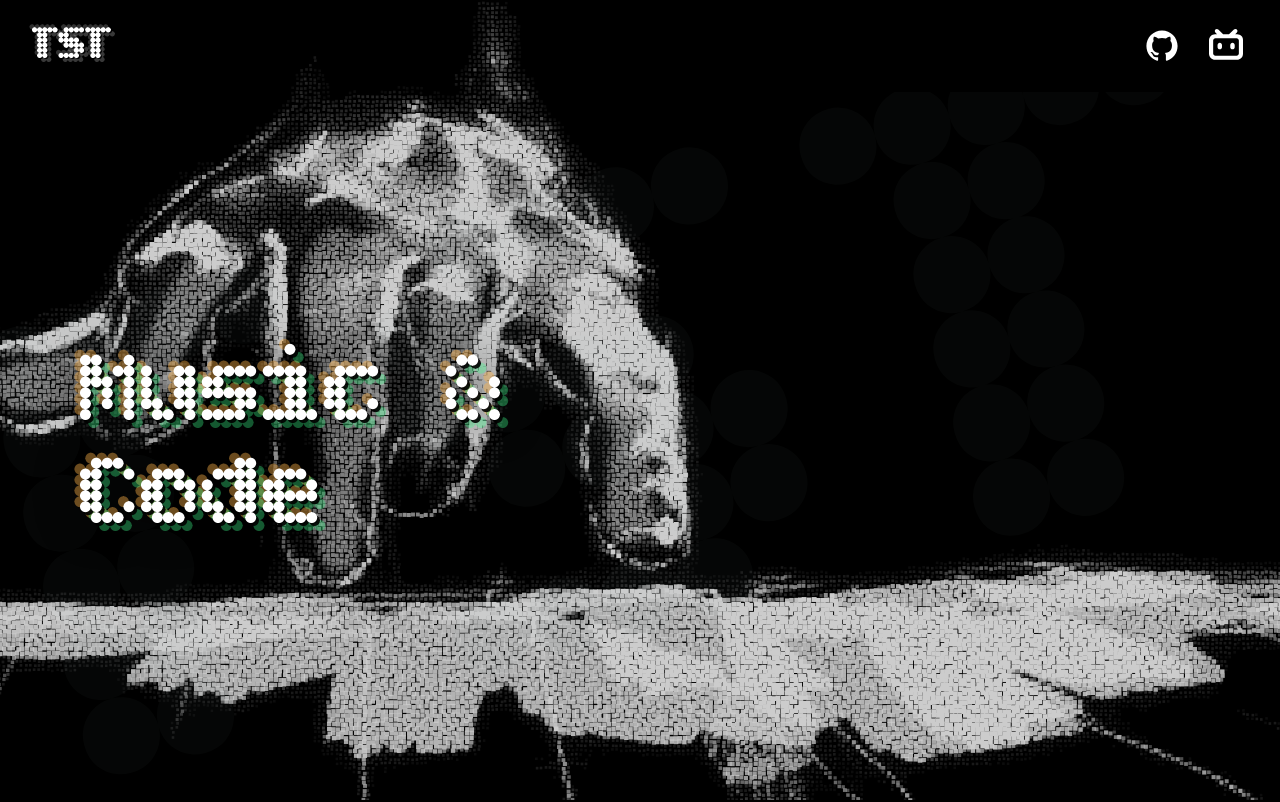
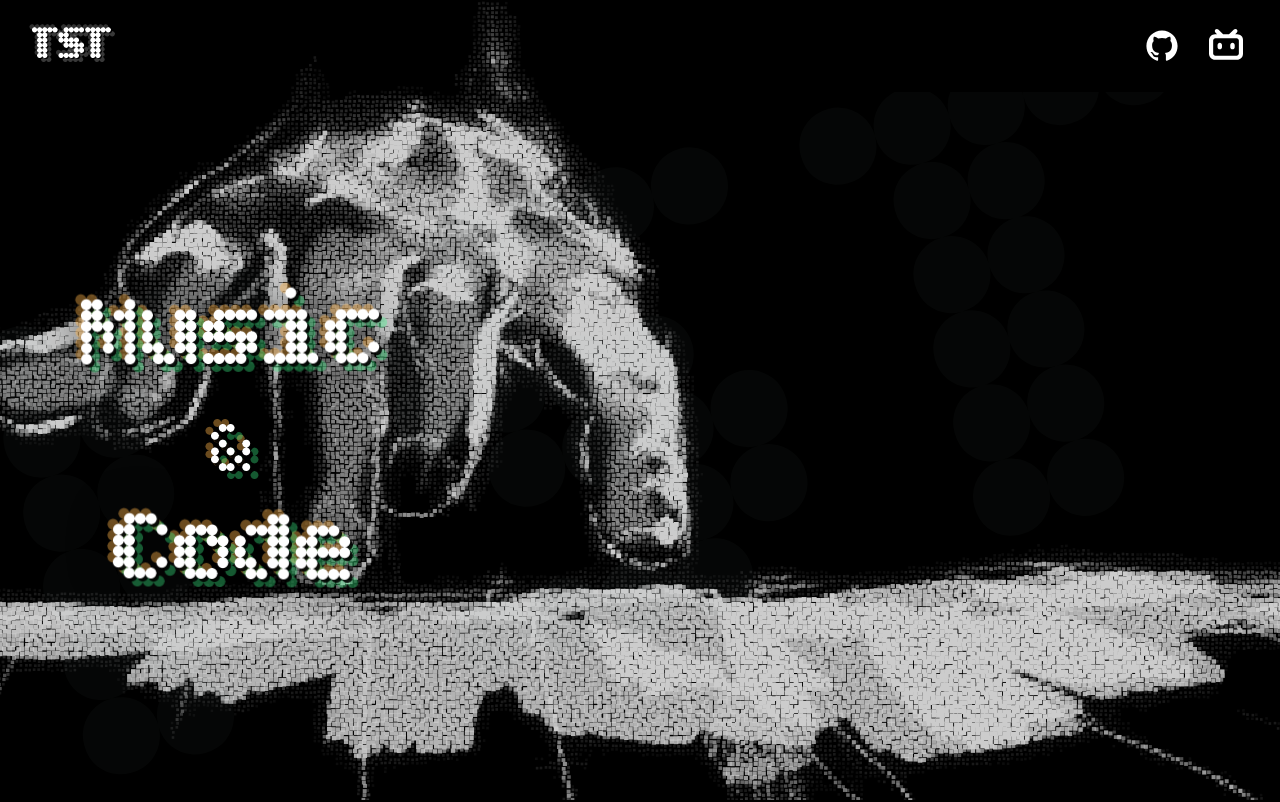
Before and after one commit to exxxdox/tst-web, a Vue app: page / in a window 1280 px wide. Shown: the top 802 px of the page. Built offline with nearby package versions, Linux system fonts and the light colour scheme.

Commit message:
feat(home): animate hero section links

```diff
--- a/src/views/Home.vue
+++ b/src/views/Home.vue
@@ -62,10 +62,14 @@ onBeforeUnmount(() => {
         <!-- 标题直接承担两个区块入口，避免重复 CTA。 -->
         <h1 id="home-title" class="hero__mark">
           <AppLink class="hero__mark-link" :to="{ name: 'Home', hash: '#performance' }">
-            Music
+            <span class="hero__mark-word">Music</span>
           </AppLink>
-          &amp;<br />
-          <AppLink class="hero__mark-link" :to="{ name: 'Home', hash: '#links' }"> Code </AppLink>
+          <br /><span class="hero__mark-amp">&amp;</span><br /><AppLink
+            class="hero__mark-link"
+            :to="{ name: 'Home', hash: '#links' }"
+          >
+            <span class="hero__mark-word">Code</span>
+          </AppLink>
         </h1>
       </div>
     </section>
@@ -125,6 +129,66 @@ onBeforeUnmount(() => {
   transform: none;
 }
 
+.hero__mark-link {
+  position: relative;
+  display: inline-block;
+  color: inherit;
+  font-weight: inherit;
+  /* 不规则关键点配合不同周期，形成自然漂移而不引入运行时随机数。 */
+  animation: hero-link-float 4.7s cubic-bezier(0.45, 0.05, 0.55, 0.95) infinite;
+}
+
+.hero__mark-link:last-child {
+  animation-duration: 5.3s;
+  animation-delay: -3.1s;
+}
+
+.hero__mark-word {
+  display: inline-block;
+}
+
+.hero__mark-link:hover,
+.hero__mark-link:focus-visible {
+  color: #ffb347;
+  animation-play-state: paused;
+}
+
+.hero__mark-amp {
+  font-size: 0.72em;
+}
+
+/* 只用合成层改变当前字形，避免尺寸变化带动其他标题文字。 */
+.hero__mark-link:hover .hero__mark-word,
+.hero__mark-link:focus-visible .hero__mark-word {
+  animation: hero-word-disperse 0.8s ease-in-out infinite alternate;
+}
+
+@keyframes hero-word-disperse {
+  55% {
+    opacity: 0.72;
+    transform: translateX(-0.025em) skewX(-2deg);
+  }
+  100% {
+    opacity: 0.42;
+    transform: translateX(0.055em) skewX(4deg);
+  }
+}
+
+@keyframes hero-link-float {
+  18% {
+    transform: translate(0.018em, -0.042em) rotate(-0.35deg);
+  }
+  41% {
+    transform: translate(-0.035em, -0.015em) rotate(0.24deg);
+  }
+  67% {
+    transform: translate(0.028em, 0.038em) rotate(0.4deg);
+  }
+  84% {
+    transform: translate(-0.012em, 0.02em) rotate(-0.18deg);
+  }
+}
+
 /* 减少动态偏好下直接显示：区块不能因为不触发过渡而永久透明 */
 @media (prefers-reduced-motion: reduce) {
   .scene > * {
@@ -138,6 +202,12 @@ onBeforeUnmount(() => {
   .scene {
     opacity: 1;
   }
+
+  /* 减少动态时只变色，不移动或拆分字形。 */
+  .hero__mark-link,
+  .hero__mark-word {
+    animation: none;
+  }
 }
 
 .hero {
@@ -148,8 +218,10 @@ onBeforeUnmount(() => {
 }
 
 .hero__mark {
+  width: fit-content;
   max-width: none;
   color: #ffffff;
+  text-align: center;
   /* 两行标题用 h1 阶梯，避免 display 字号过大压过粒子画 */
   font-size: var(--fs-h1);
   /* 内层黑投影保证白粒子上的轮廓，外层绿/橙错位投影对应品牌双色 */
@@ -158,11 +230,6 @@ onBeforeUnmount(() => {
     0.075em 0.075em 0 rgba(61, 255, 141, 0.35),
     -0.05em -0.05em 0 rgba(255, 179, 71, 0.42),
     0 0 42px rgba(0, 0, 0, 0.85);
-}
-
-.hero__mark-link {
-  color: inherit;
-  font-weight: inherit;
 }
 
 /* SignalStrip 内部有绿色/暖色硬编码，首页用 :deep 覆盖成黑白灰并保留高对比 */
```
Also changed, not shown: 1 other file (tests, documents, lock files or other folders).
